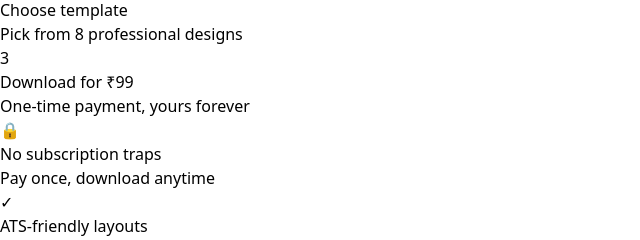
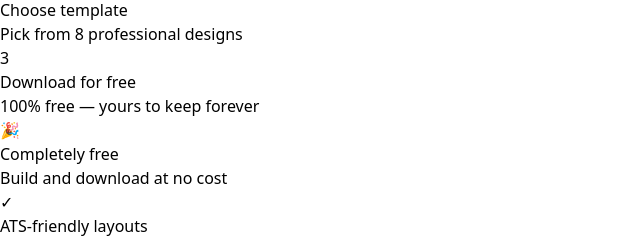
Before and after one commit to Msbroy1601/my-resume-builder, a React (Vite) app: page / in a window 1280 px wide. Shown: the part 314-554 px from the top of the page, without its empty margins (0-640 px from the left). Built offline with nearby package versions, Linux system fonts and the light colour scheme; no server answers.

Commit message:
Update HowItWorks and TrustBadges to free messaging

```diff
--- a/src/components/HowItWorks.jsx
+++ b/src/components/HowItWorks.jsx
@@ -12,8 +12,8 @@ function HowItWorks() {
     },
     {
       number: "3",
-      title: "Download for ₹99",
-      description: "One-time payment, yours forever"
+      title: "Download for free",
+      description: "100% free — yours to keep forever"
     }
   ];
 
--- a/src/components/TrustBadges.jsx
+++ b/src/components/TrustBadges.jsx
@@ -1,9 +1,9 @@
 function TrustBadges() {
   const badges = [
     {
-      icon: "🔒",
-      title: "No subscription traps",
-      description: "Pay once, download anytime"
+      icon: "🎉",
+      title: "Completely free",
+      description: "Build and download at no cost"
     },
     {
       icon: "✓",
```
